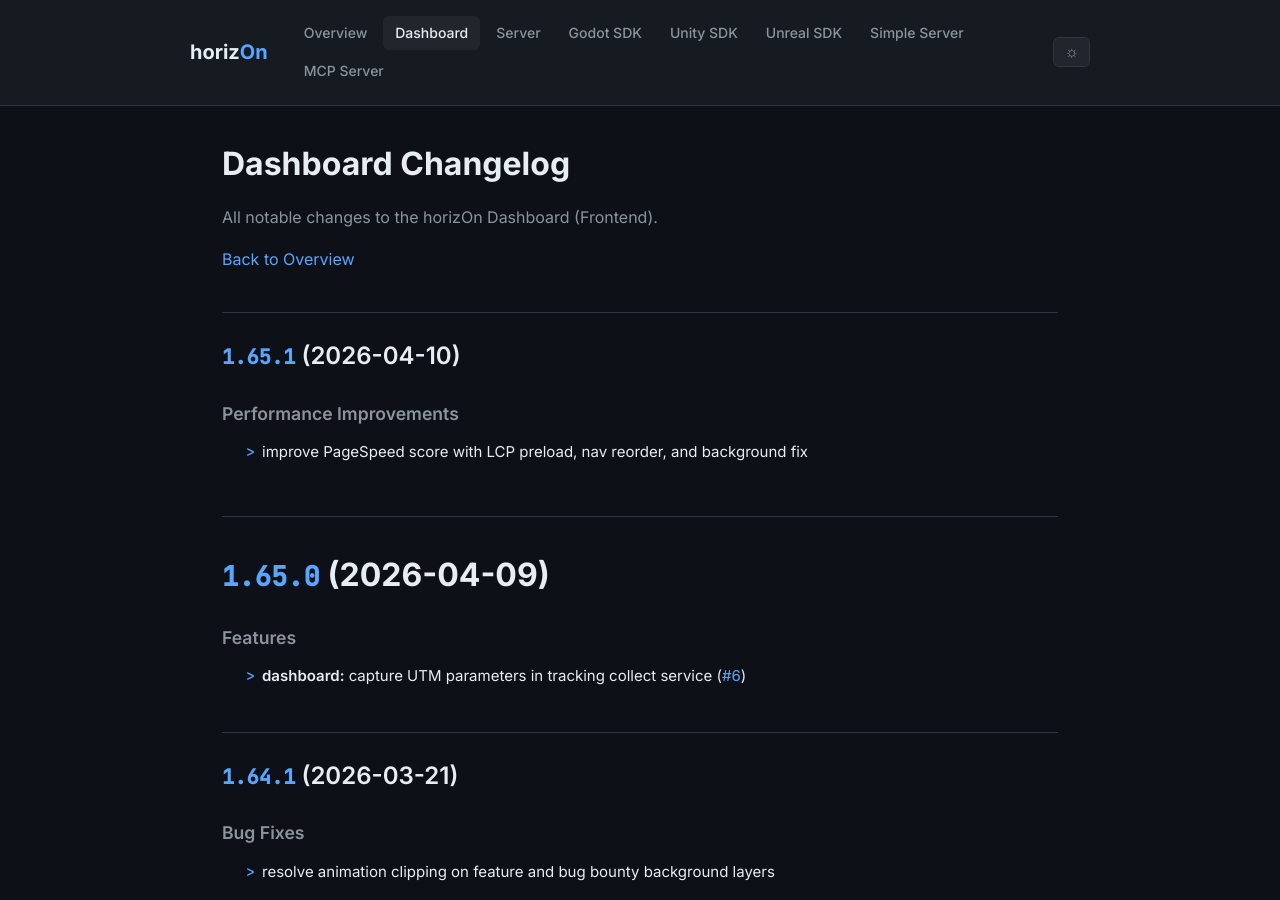
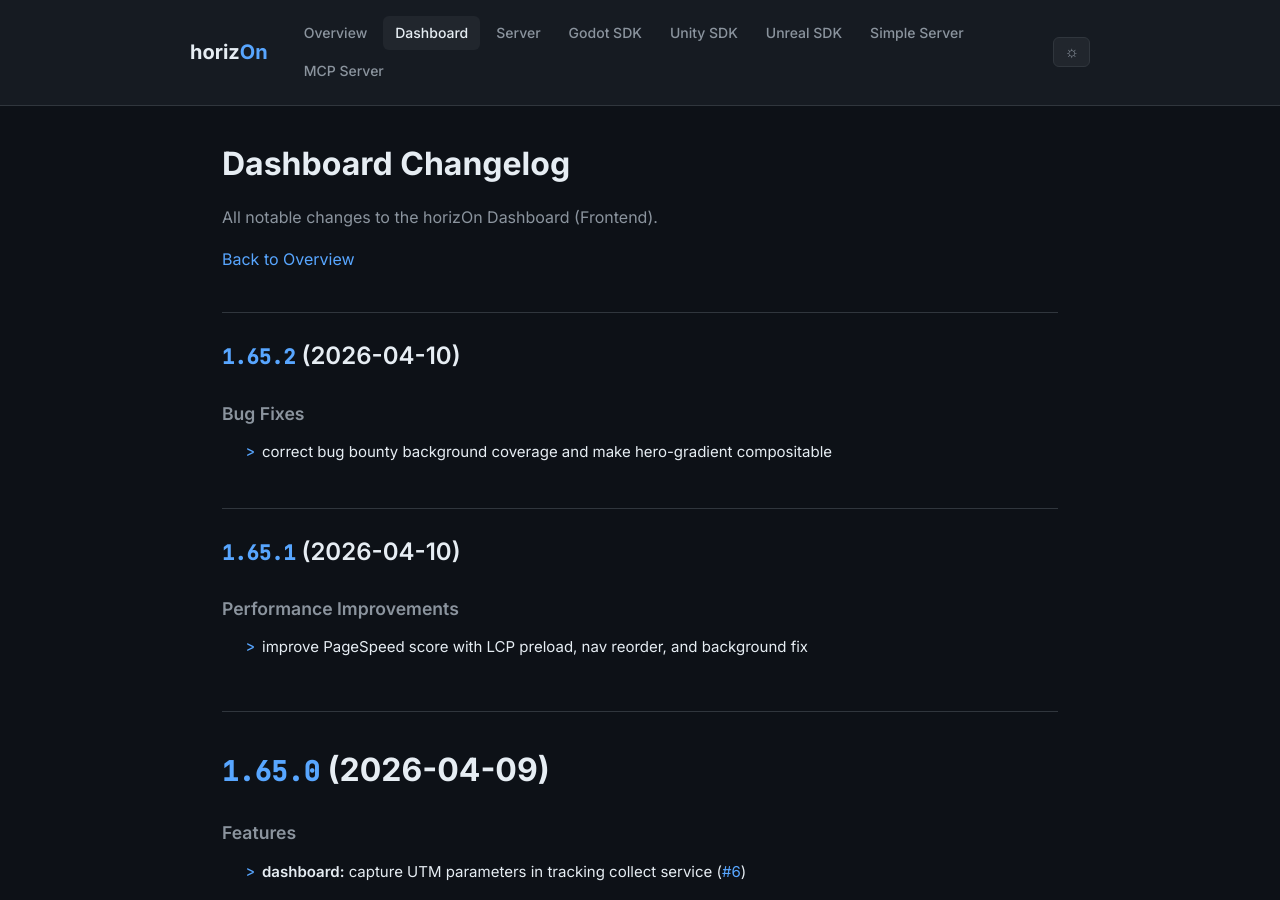
Before and after one commit to ProjectMakersDE/horizOn-Changelog, a Jekyll site: the page built from dashboard-changelog.md, in a window 1280 px wide and 900 px high. Built offline with Jekyll 4.4.1, drawn with Linux system fonts in a browser that asks for light colours.

Commit message:
chore: sync changelogs [skip ci]

```diff
--- a/dashboard-changelog.md
+++ b/dashboard-changelog.md
@@ -8,6 +8,13 @@ title: Dashboard Changelog
 All notable changes to the horizOn Dashboard (Frontend).
 
 [Back to Overview](.)
+
+## [1.65.2](https://github.com/ProjectMakersDE/horizOn-Dashboard/compare/v1.65.1...v1.65.2) (2026-04-10)
+
+
+### Bug Fixes
+
+* correct bug bounty background coverage and make hero-gradient compositable ([c41bae3](https://github.com/ProjectMakersDE/horizOn-Dashboard/commit/c41bae3969e4766da6585a4c73971dc8a6faf91f))
 
 ## [1.65.1](https://github.com/ProjectMakersDE/horizOn-Dashboard/compare/v1.65.0...v1.65.1) (2026-04-10)
 
```
Also changed, not shown: index.md (+1 -1 lines).
